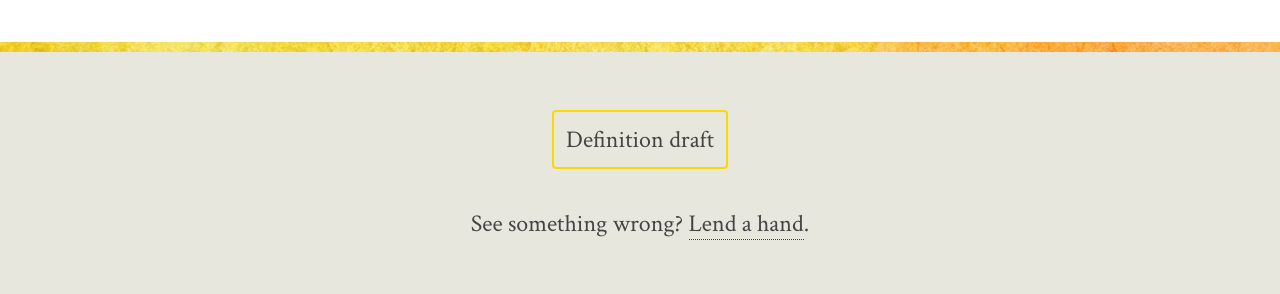
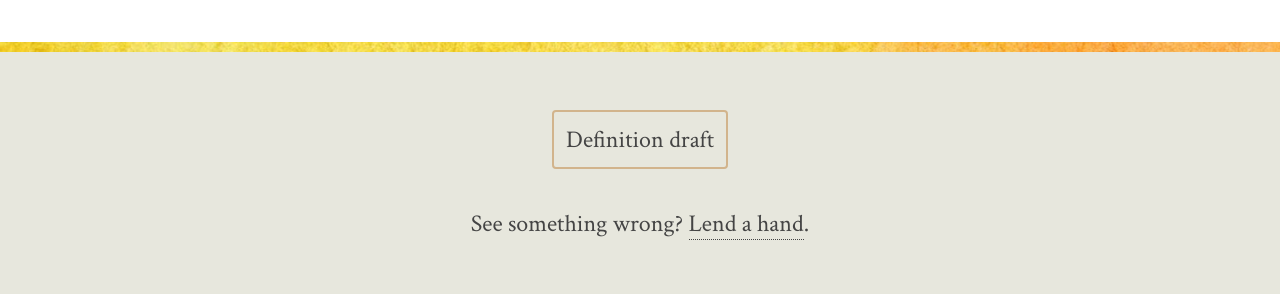
Before and after one commit to content-strategy-forum/csf-glossary, a Jekyll site: the page built from user-story.md, in a window 1280 px wide. Shown: the part 2292-2586 px from the top of the page. Built offline with Jekyll 4.4.1, drawn with Linux system fonts in a browser that asks for light colours; some web fonts are replaced; grey boxes are pictures that could not be loaded.

Commit message:
toning down the sun in the eyes

```diff
--- a/assets/main.css
+++ b/assets/main.css
@@ -242,7 +242,7 @@ footer {
 
 .draft a {
 	padding: .5em;
-	border: 2px solid gold;
+	border: 2px solid tan;
 	border-radius: 4px;
 }
 
```
